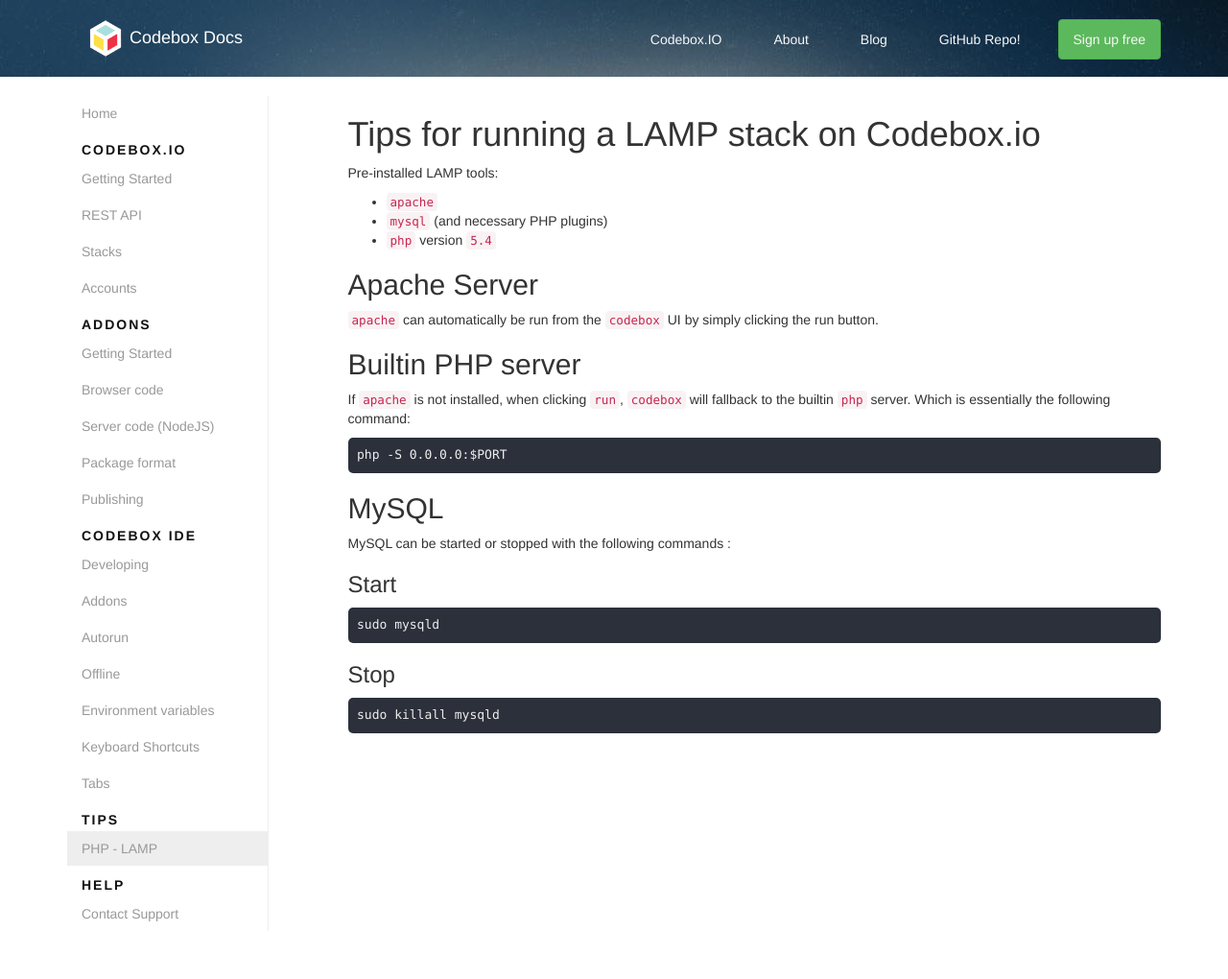
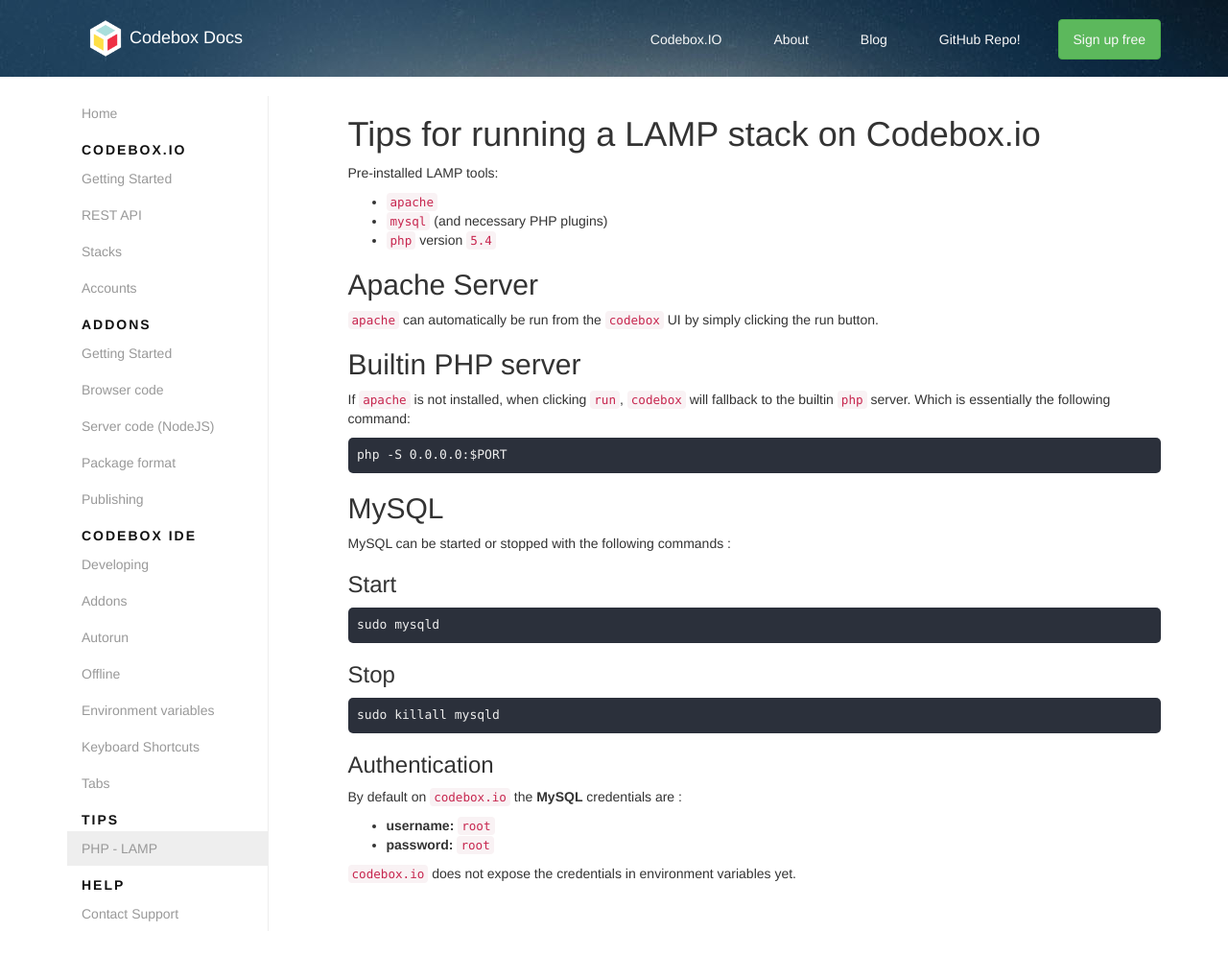
Before and after one commit to CodeboxIDE/codebox-docs, a Jekyll site: the page built from tips/lamp.md, in a window 1280 px wide. Shown: the whole page at 96% size. Built offline with Jekyll 4.4.1, drawn with Linux system fonts in a browser that asks for light colours; nearby versions of some CDN libraries; Markdown is read by kramdown in place of the engine named in the settings.

Commit message:
Add auth info to tips/lamp doc

````diff
--- a/tips/lamp.md
+++ b/tips/lamp.md
@@ -42,3 +42,10 @@
 ```
 sudo killall mysqld
 ```
+
+### Authentication
+By default on `codebox.io` the **MySQL** credentials are :
+  - **username:** `root`
+  - **password:** `root`
+
+`codebox.io` does not expose the credentials in environment variables yet.
````
